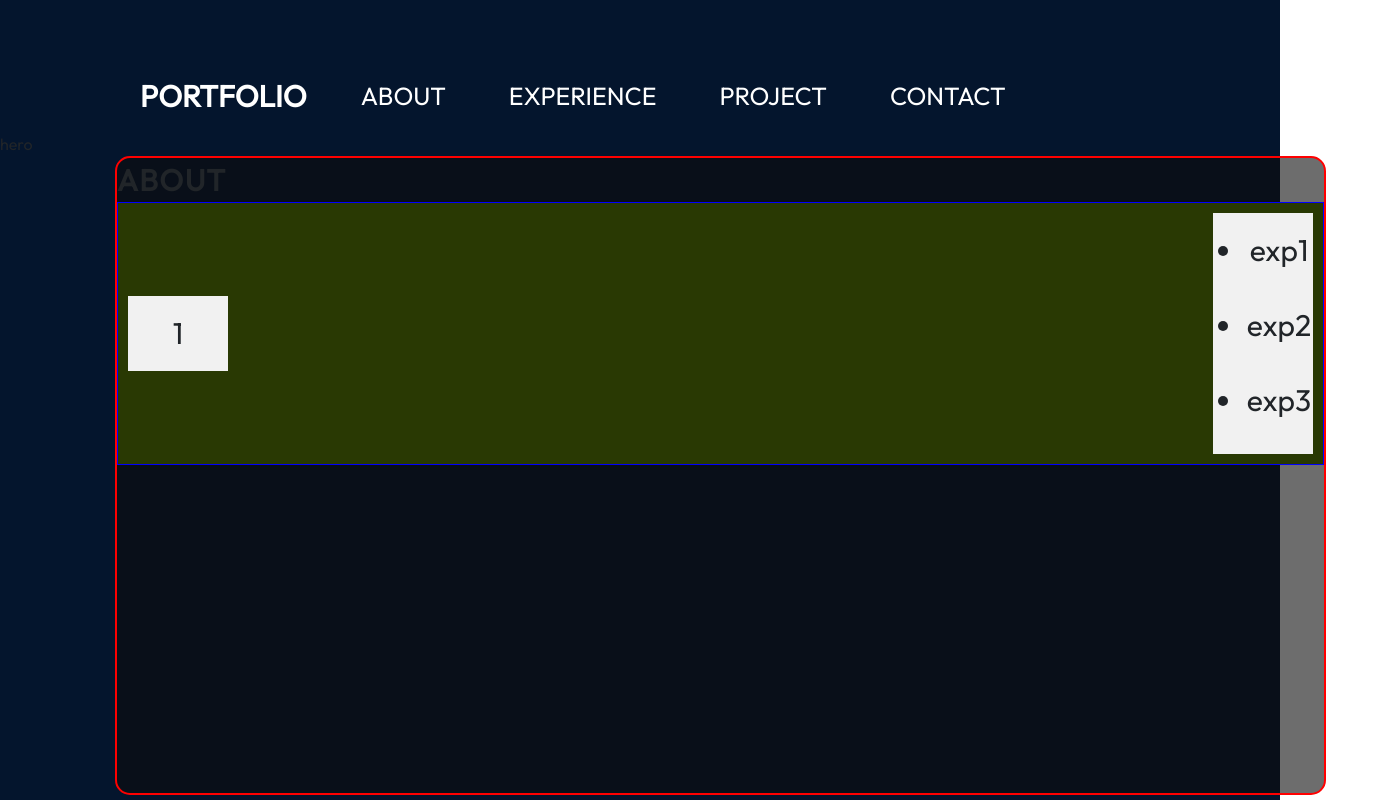
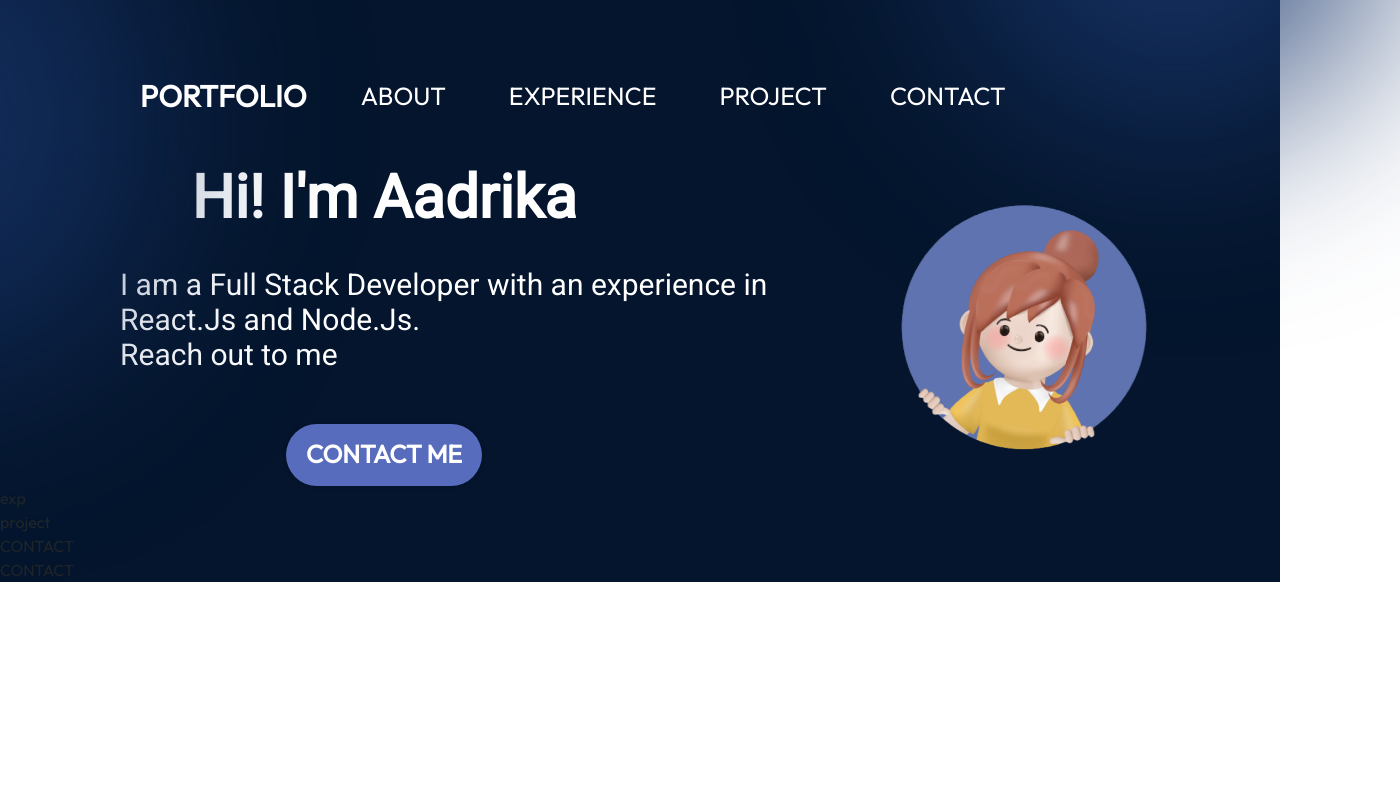
Before and after one commit to aadrikasingh18/Portfolio, a React (Create React App) app: page / in a window 1280 px wide. Shown: the top 800 px of the page, 1400 px wide, since content can reach past the window. Built offline with nearby package versions, Linux system fonts and the light colour scheme.

Commit message:
Hero Section Created

```diff
--- a/src/App.js
+++ b/src/App.js
@@ -2,7 +2,7 @@ import './App.css';
 import { BrowserRouter as Router } from 'react-router-dom';
 import Navbar from "./Components/Navbar"
 import Hero from "./Components/Hero"
-import About from "./Components/About"
+// import About from "./Components/About"
 import Experience from "./Components/Experience"
 import Project from "./Components/Project"
 import Contact from "./Components/Contact"
@@ -13,7 +13,7 @@ function App() {
     <Router>
       <div className='app'><Navbar /></div>
       <div className='app'><Hero /></div>
-      <div className='app'><About /></div>
+      {/* <div className='app'><About /></div> */}
       <div className='app'><Experience /></div>
       <div className='app'><Project /></div>
       <div className='app'><Contact /></div>
--- a/src/Components/Hero.css
+++ b/src/Components/Hero.css
@@ -1 +1,113 @@
 @import "../vars.css";
+
+.hero-container {
+    position: relative;
+    display: flex;
+    align-items: center;
+    justify-content: space-between;
+    z-index: 1;
+    padding-top: 30px;
+    /* border: 4px solid red; */
+}
+
+.hero-content-left {
+    width: 60%;
+    height: 100%;
+    /* border: 3px solid green; */
+}
+
+.hero-content-right {
+    width: 40%;
+    height: 100%;
+    display: flex;
+    justify-content: center;
+    /* border: 4px solid violet; */
+}
+
+.hero-title {
+    font-size: 60px;
+    font-weight: 800;
+    margin-bottom: 33px;
+    font-family: var(--font-roboto);
+    color: var(--color-text);
+    display: flex;
+    justify-content: center;
+}
+
+.hero-description {
+    font-family: var(--font-roboto);
+    font-size: 30px;
+    font-weight: 400;
+    color: var(--color-text);
+    text-align: left;
+    margin-bottom: 52px;
+    letter-spacing: 0em;
+    line-height: 35px;
+    padding-left: 120px;
+    /* border: 3px solid white; */
+}
+
+.hero-btn {
+    /* border: 2px solid red; */
+    display: flex;
+    justify-content: center;
+}
+
+.hero-contactBtn {
+    text-decoration: none;
+    background-color: var(--color-primary);
+    color: var(--color-text);
+    border-radius: 100px;
+    font-size: 25px;
+    font-weight: 600;
+    padding: 12px 20px;
+    box-shadow: 0 0 4px 0 rgba(0, 0, 0, 0.25);
+}
+
+.hero-img {
+    width: 60%;
+    z-index: 1;
+    animation-name: floating;
+    animation-duration: 5s;
+    animation-iteration-count: infinite;
+    animation-timing-function: ease-in-out;
+}
+
+@keyframes floating {
+    0% {
+        transform: translate(0, 0px);
+    }
+
+    50% {
+        transform: translate(0, 20px);
+    }
+
+    100% {
+        transform: translate(0, -20px);
+    }
+}
+
+.hero-topBlur {
+    position: absolute;
+    filter: blur(100px);
+    border-radius: 764px;
+    z-index: 0;
+    background: rgba(25, 55, 109, 0.7);
+    width: 400px;
+    height: 500px;
+    top: -265px;
+    left: -255px;
+}
+
+.hero-bottomBlur {
+    position: absolute;
+    border-radius: 700px;
+    background: rgba(25, 55, 109, 0.7);
+    filter: blur(100px);
+    z-index: 0;
+    width: 450px;
+    height: 450px;
+    top: -450px;
+    left: 950px;
+    background: rgba(25, 55, 109, 0.8);
+}
--- a/src/Components/Hero.js
+++ b/src/Components/Hero.js
@@ -1,10 +1,29 @@
 import React from 'react'
-import './Navbar.css';
+import './Hero.css';
+import heroPic from '../images/hero.png'
 
 const Hero = () => {
   return (
     <>
-      hero
+      <section className='hero-container'>
+        {/* LEFT DIV*/}
+        <div className='hero-content-left'>
+          <h1 className='hero-title'>Hi! I'm Aadrika</h1>
+          <p className="hero-description">I am a Full Stack Developer with an experience in React.Js and Node.Js. <br></br>
+          Reach out to me </p>
+          <div className='hero-btn'>
+
+          <a href="mailto:myemail.com" className='hero-contactBtn'>CONTACT ME</a>
+          </div>
+        </div>
+        {/* RIGHT DIV */}
+        <div className='hero-content-right'>
+          <img src={heroPic} alt={"pic"} className='hero-img' />
+        </div>
+        {/* Circle for blur effect */}
+        <div className="hero-topBlur"></div>
+        <div className="hero-bottomBlur"></div>
+      </section>
     </>
   )
 }
--- a/src/utils.js
+++ /dev/null
@@ -1,3 +0,0 @@
-export const getImageUrl = (path) => {
-    return new URL(`/assets/${path}`, import.meta.url).href;
-};
--- a/src/vars.css
+++ b/src/vars.css
@@ -8,5 +8,5 @@
 
 
     /* Fonts */
-    --font-robot: "Roboto";
+    --font-roboto: "Roboto";
 }
```
Also changed, not shown: src/images/24325547_2022_ani_cartoon_28-removebg-preview 1.png (added), src/images/hero.png (added).
